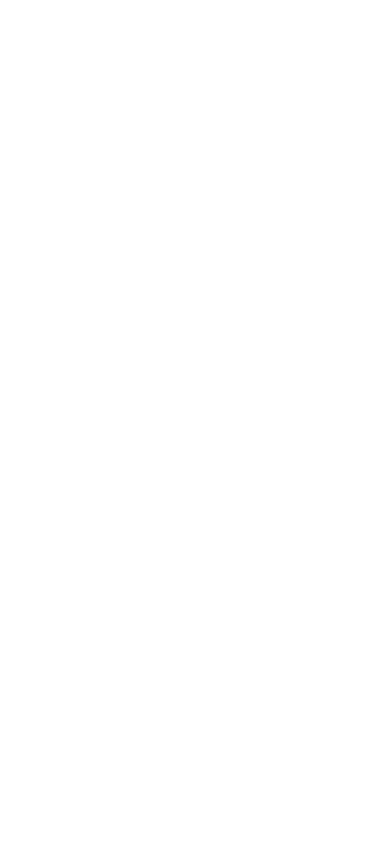
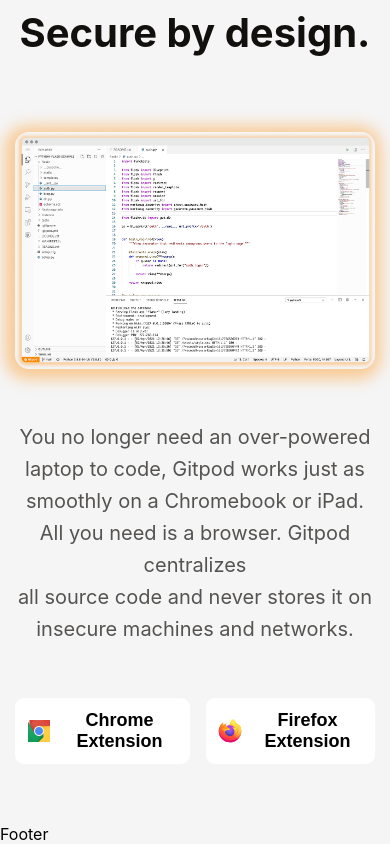
Before and after one commit to sultanov460/gitpod, a React (Create React App) app: page / in a window 390 px wide. Shown: the part 3315-4159 px from the top of the page. Before the commit the page ends 3207 px from the top, so only its background shows below. Built offline with nearby package versions, Linux system fonts and the light colour scheme.

Commit message:
Finish Remote section

```diff
--- a/src/App.jsx
+++ b/src/App.jsx
@@ -2,6 +2,7 @@ import { Link } from "react-router-dom";
 import { Hero } from "./components/Hero/Hero";
 import { Select } from "./components/Select/Select";
 import { Think } from "./components/Think/Think";
+import { Remote } from "./components/Remote/Remote";
 
 function App() {
   return (
@@ -9,6 +10,7 @@ function App() {
       <Hero />
       <Select />
       <Think />
+      <Remote />
     </div>
   );
 }
--- /dev/null
+++ b/src/components/Remote/Remote.jsx
@@ -0,0 +1,31 @@
+import React from "react";
+import s from "./style.module.scss";
+export const Remote = () => {
+  return (
+    <>
+      <div className="container">
+        <div className={s.wrapper}>
+          <h1 className={s.title}>Remote-first. Secure by design.</h1>
+          <div className={s.image}>
+            <img src="remote-section.png" alt="" />
+          </div>
+          <p>
+            You no longer need an over-powered laptop to code, Gitpod works just
+            as <br /> smoothly on a Chromebook or iPad. All you need is a
+            browser. Gitpod centralizes <br /> all source code and never stores
+            it on insecure machines and networks.
+          </p>
+          <div className={s.btns}>
+            <button className={s.btnChrome}>
+              <img src="chrome-logo.svg" alt="" /> Chrome Extension
+            </button>
+            <button className={s.btnFirefox}>
+              <img src="firefox-logo.svg" alt="" />
+              Firefox Extension
+            </button>
+          </div>
+        </div>
+      </div>
+    </>
+  );
+};
--- /dev/null
+++ b/src/components/Remote/style.module.scss
@@ -0,0 +1,64 @@
+@import "../../variables";
+.wrapper {
+  padding: 177px 0;
+  color: $primary-color;
+  display: flex;
+  justify-content: center;
+  align-items: center;
+  flex-direction: column;
+  h1 {
+    font-size: 54px;
+    font-weight: 700;
+    text-align: center;
+  }
+  .image {
+    margin-top: 48px;
+    img {
+      box-shadow: -2px 2px 15px 8px rgba(255, 138, 0, 0.4);
+      border-radius: 14px;
+      width: 100%;
+    }
+  }
+  p {
+    margin-top: 49px;
+    font-size: 24px;
+    opacity: 0.7;
+    font-weight: 400;
+    line-height: 31.92px;
+    text-align: center;
+  }
+  .btns {
+    margin-top: 32px;
+    display: flex;
+    justify-content: center;
+    gap: 16px;
+    button {
+      border: none;
+      display: flex;
+      gap: 10px;
+      align-items: center;
+      padding: 12px;
+      border-radius: 9px;
+      background-color: #fff;
+      font-size: 18px;
+      font-weight: 700;
+      cursor: pointer;
+      transition: all 0.3s ease;
+      &:hover {
+        border: 2px solid $primary-color;
+      }
+    }
+  }
+}
+
+@media (max-width: 803px) {
+  .wrapper {
+    padding: 60px 0 !important;
+    h1 {
+      font-size: 40px !important;
+    }
+    p {
+      font-size: 20px !important;
+    }
+  }
+}
--- a/src/index.scss
+++ b/src/index.scss
@@ -5,6 +5,7 @@ body {
     sans-serif;
   -webkit-font-smoothing: antialiased;
   -moz-osx-font-smoothing: grayscale;
+  background-color: #f5f5f5;
 }
 
 code {
```
Also changed, not shown: src/components/Remote-first/Remote.jsx (deleted, +0 -17 lines), public/chrome-logo.svg (added), public/firefox-logo.svg (added), src/components/Remote-first/style.module.scss (deleted).
